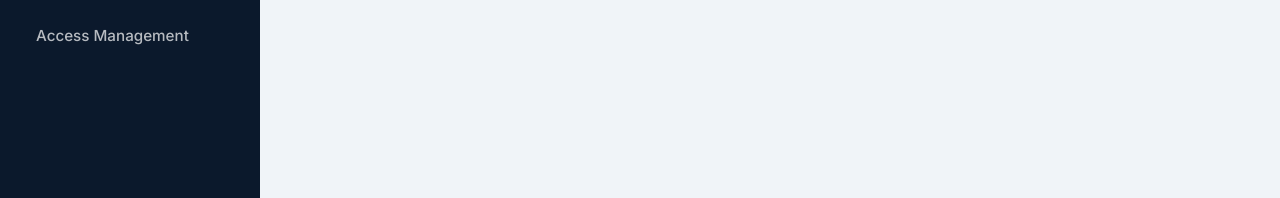
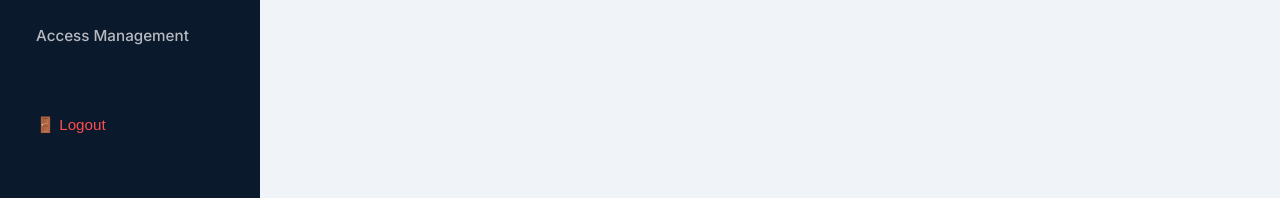
Before and after one commit to rohitbin/studysphere_co, a Next.js app: page /admin/mock-tests in a window 1280 px wide. Shown: the part 360-558 px from the top of the page. Built offline with nearby package versions, Linux system fonts and the light colour scheme; no server answers; the database is empty.

Commit message:
Add secure logout functionality for admin dashboard

```diff
--- a/src/app/admin/(dashboard)/layout.tsx
+++ b/src/app/admin/(dashboard)/layout.tsx
@@ -1,5 +1,6 @@
 import Link from "next/link";
 import { ReactNode } from "react";
+import LogoutButton from "@/components/LogoutButton";
 
 export default function AdminLayout({ children }: { children: ReactNode }) {
   return (
@@ -24,6 +25,9 @@ export default function AdminLayout({ children }: { children: ReactNode }) {
           <li>
             <Link href="/admin/access" className="admin-nav-item">Access Management</Link>
           </li>
+          <li style={{ marginTop: 'auto', paddingTop: '2rem' }}>
+            <LogoutButton />
+          </li>
         </ul>
       </aside>
       <main className="admin-main">
--- /dev/null
+++ b/src/app/api/admin/logout/route.ts
@@ -0,0 +1,8 @@
+import { NextResponse } from 'next/server';
+import { cookies } from 'next/headers';
+
+export async function POST() {
+  const cookieStore = await cookies();
+  cookieStore.delete('admin_token');
+  return NextResponse.json({ success: true });
+}
--- /dev/null
+++ b/src/components/LogoutButton.tsx
@@ -0,0 +1,30 @@
+"use client";
+
+import { useRouter } from "next/navigation";
+
+export default function LogoutButton() {
+  const router = useRouter();
+
+  const handleLogout = async () => {
+    await fetch('/api/admin/logout', { method: 'POST' });
+    router.push('/admin/login');
+  };
+
+  return (
+    <button
+      onClick={handleLogout}
+      className="admin-nav-item"
+      style={{
+        width: '100%',
+        textAlign: 'left',
+        background: 'none',
+        border: 'none',
+        color: '#ff4d4f',
+        marginTop: 'auto',
+        cursor: 'pointer'
+      }}
+    >
+      🚪 Logout
+    </button>
+  );
+}
```
